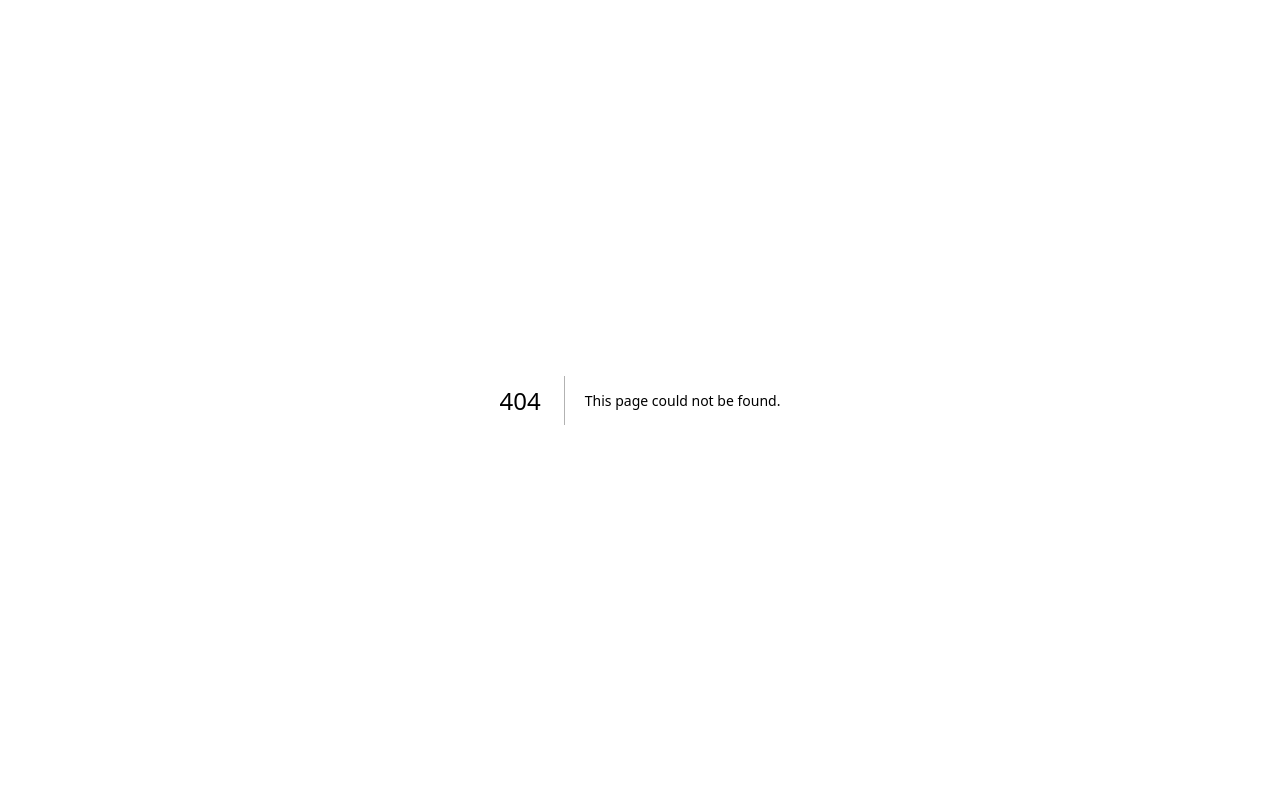
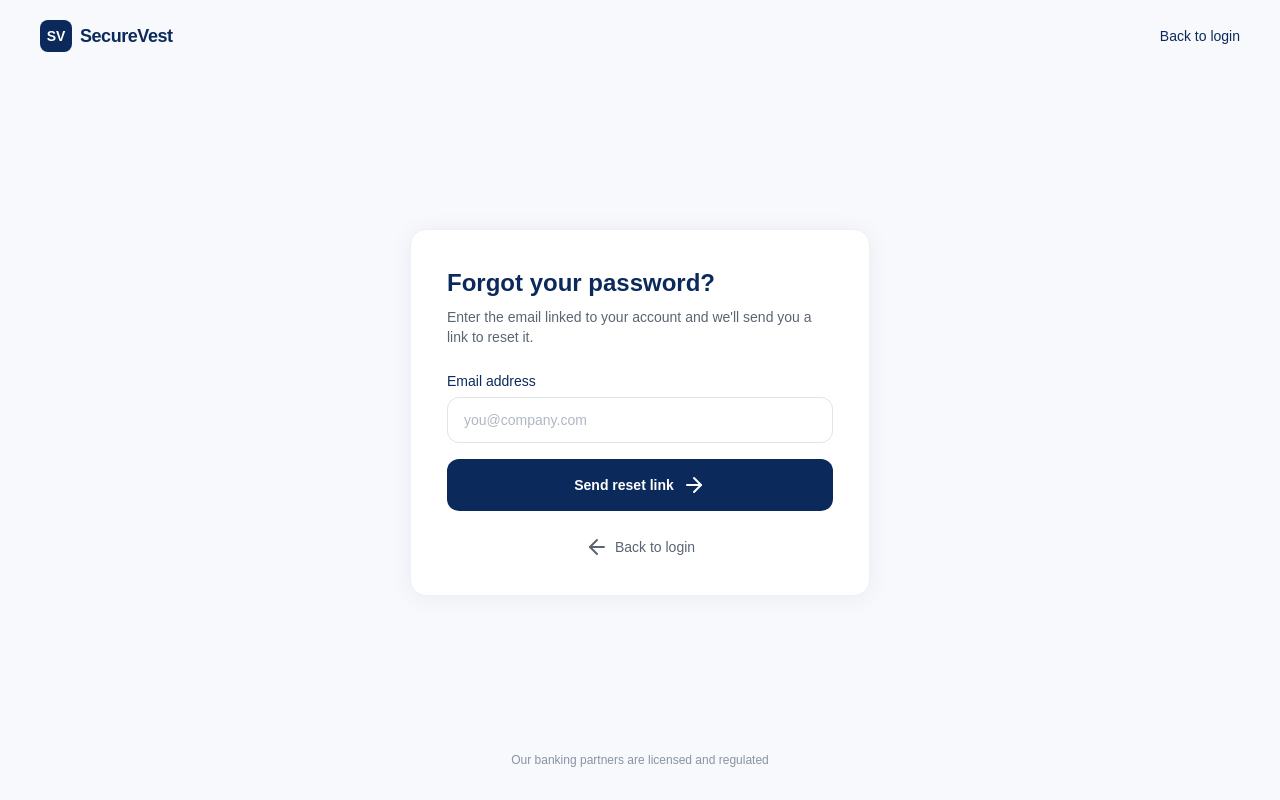
Before and after one commit to Brointech/Securevestadmin, a Next.js app: page /forget-password in a window 1280 px wide. Before the commit this address had no page. Built offline with nearby package versions, Linux system fonts and the light colour scheme.

Commit message:
New commit

```diff
--- a/app/dashboard/layout.tsx
+++ b/app/dashboard/layout.tsx
@@ -62,6 +62,7 @@
 //     </main>
 //   );
 // }
+
 "use client";
 
 import Sidebar from "@/components/dashboard/sidebar";
--- /dev/null
+++ b/app/forget-password/page.tsx
@@ -0,0 +1,155 @@
+"use client";
+
+import { useState, FormEvent } from "react";
+import Link from "next/link";
+import { ArrowRight, ArrowLeft, Mail } from "lucide-react";
+
+/**
+ * SecureVest — Forgot Password page
+ * Same visual system as LoginPage.tsx / CreateAccountPage.tsx.
+ * Flow: enter email -> "Send reset link" -> confirmation state.
+ * Links back to /login.
+ */
+
+export default function ForgotPasswordPage() {
+  const [email, setEmail] = useState("");
+  const [error, setError] = useState("");
+  const [submitting, setSubmitting] = useState(false);
+  const [sent, setSent] = useState(false);
+
+  const isValidEmail = (value: string) =>
+    /^[^\s@]+@[^\s@]+\.[^\s@]+$/.test(value);
+
+  async function handleSubmit(e: FormEvent) {
+    e.preventDefault();
+
+    if (!isValidEmail(email)) {
+      setError("Enter a valid email address.");
+      return;
+    }
+    setError("");
+    setSubmitting(true);
+
+    try {
+      // Replace with your real endpoint, e.g.:
+      // const res = await fetch("/api/auth/forgot-password", {
+      //   method: "POST",
+      //   headers: { "Content-Type": "application/json" },
+      //   body: JSON.stringify({ email }),
+      // });
+      // if (!res.ok) throw new Error("Couldn't send reset link. Try again.");
+
+      await new Promise((resolve) => setTimeout(resolve, 900)); // placeholder delay
+      setSent(true);
+    } catch (err) {
+      setError(err instanceof Error ? err.message : "Something went wrong.");
+    } finally {
+      setSubmitting(false);
+    }
+  }
+
+  return (
+    <div className="min-h-screen bg-[#F7F9FC] flex flex-col">
+      {/* Top bar */}
+      <header className="w-full px-6 sm:px-10 py-5 flex items-center justify-between">
+        <Link href="/" className="flex items-center gap-2">
+          <span className="w-8 h-8 rounded-lg bg-[#0B2A5B] flex items-center justify-center">
+            <span className="text-white text-sm font-bold">SV</span>
+          </span>
+          <span className="text-[#0B2A5B] font-semibold text-lg tracking-tight">
+            SecureVest
+          </span>
+        </Link>
+        <Link
+          href="/login"
+          className="text-sm font-medium text-[#0B2A5B] hover:underline"
+        >
+          Back to login
+        </Link>
+      </header>
+
+      {/* Main card */}
+      <main className="flex-1 flex items-start sm:items-center justify-center px-4 sm:px-6 py-6 sm:py-12">
+        <div className="w-full max-w-[460px] bg-white rounded-2xl shadow-[0_2px_24px_rgba(11,42,91,0.06)] border border-[#EDF0F5] p-6 sm:p-9">
+          {!sent ? (
+            <>
+              <h1 className="text-xl sm:text-2xl font-semibold text-[#0B2A5B] leading-snug">
+                Forgot your password?
+              </h1>
+              <p className="mt-2 text-sm text-[#5B6472]">
+                Enter the email linked to your account and we&apos;ll send you a
+                link to reset it.
+              </p>
+
+              <form onSubmit={handleSubmit} className="mt-6 space-y-4">
+                <div>
+                  <label className="block text-sm font-medium text-[#0B2A5B] mb-1.5">
+                    Email address
+                  </label>
+                  <input
+                    type="email"
+                    value={email}
+                    onChange={(e) => setEmail(e.target.value)}
+                    placeholder="you@company.com"
+                    className="w-full rounded-xl border border-[#DEE3EC] bg-white px-4 py-3 text-sm text-[#0B2A5B] placeholder:text-[#B0B7C3] focus:outline-none focus:ring-2 focus:ring-[#0B2A5B]/20 focus:border-[#0B2A5B]"
+                  />
+                  {error && (
+                    <p className="mt-1.5 text-xs text-red-500">{error}</p>
+                  )}
+                </div>
+
+                <button
+                  type="submit"
+                  disabled={submitting}
+                  className="w-full rounded-xl bg-[#0B2A5B] text-white text-sm font-semibold py-3.5 hover:bg-[#0B2A5B]/90 disabled:opacity-60 transition-colors flex items-center justify-center gap-2"
+                >
+                  {submitting ? "Sending..." : "Send reset link"}
+                  {!submitting && <ArrowRight className="text-base" />}
+                </button>
+              </form>
+            </>
+          ) : (
+            <>
+              <div className="w-12 h-12 rounded-full bg-[#0B2A5B]/[0.08] flex items-center justify-center mb-4">
+                <Mail className="text-[#0B2A5B] text-xl" />
+              </div>
+              <h1 className="text-xl sm:text-2xl font-semibold text-[#0B2A5B] leading-snug">
+                Check your inbox
+              </h1>
+              <p className="mt-2 text-sm text-[#5B6472]">
+                If an account exists for{" "}
+                <span className="font-medium text-[#0B2A5B]">{email}</span>, a
+                password reset link is on its way. It may take a few minutes to
+                arrive.
+              </p>
+
+              <button
+                type="button"
+                onClick={() => {
+                  setSent(false);
+                  setEmail("");
+                }}
+                className="mt-6 w-full rounded-xl border border-[#DEE3EC] text-[#0B2A5B] text-sm font-semibold py-3.5 hover:bg-[#0B2A5B]/[0.04] transition-colors"
+              >
+                Use a different email
+              </button>
+            </>
+          )}
+
+          <Link
+            href="/login"
+            className="mt-6 flex items-center justify-center gap-1.5 text-sm text-[#5B6472] hover:text-[#0B2A5B] transition-colors"
+          >
+            <ArrowLeft className="text-base" />
+            Back to login
+          </Link>
+        </div>
+      </main>
+
+      {/* Footer badge */}
+      <footer className="w-full flex items-center justify-center gap-2 pb-8 text-xs text-[#8A93A3]">
+        <span>Our banking partners are licensed and regulated</span>
+      </footer>
+    </div>
+  );
+}
--- a/app/page.tsx
+++ b/app/page.tsx
@@ -101,12 +101,14 @@ export default function LoginPage() {
             SecureVest
           </span>
         </Link>
-        <Link
+
+        {/*======================= Create account ========================*/}
+        {/* <Link
           href="/register"
           className="text-sm font-medium text-[#0B2A5B] hover:underline"
         >
           Create account
-        </Link>
+        </Link> */}
       </header>
 
       {/* Main card */}
@@ -116,7 +118,7 @@ export default function LoginPage() {
             Welcome back
           </h1>
           <p className="mt-2 text-sm text-[#5B6472]">
-            Sign in to continue to your SecureVest account.
+            Sign in to continue to your SecureVest admin dashboard.
           </p>
 
           <form onSubmit={handleSubmit} className="mt-6 space-y-4">
@@ -126,7 +128,7 @@ export default function LoginPage() {
               </p>
             )}
 
-            {/* Email */}
+            {/*======================== Email ======================================*/}
             <div>
               <label className="block text-sm font-medium text-[#0B2A5B] mb-1.5">
                 Email address
@@ -145,7 +147,7 @@ export default function LoginPage() {
               )}
             </div>
 
-            {/* Password */}
+            {/*========================== Password ===================================*/}
             <div>
               <label className="block text-sm font-medium text-[#0B2A5B] mb-1.5">
                 Password
@@ -178,15 +180,15 @@ export default function LoginPage() {
               )}
             </div>
 
-            {/* Forgot password */}
-            <div className="flex justify-end">
+            {/*======================= Forgot password ========================*/}
+            {/* <div className="flex justify-end">
               <Link
                 href="/forgot-password"
                 className="text-xs font-medium text-[#0B2A5B] hover:underline"
               >
                 Forgot password?
               </Link>
-            </div>
+            </div> */}
 
             <button
               type="submit"
@@ -198,19 +200,20 @@ export default function LoginPage() {
             </button>
           </form>
 
-          <p className="mt-6 text-center text-sm text-[#5B6472]">
+          {/*======================= Create an account ========================*/}
+          {/* <p className="mt-6 text-center text-sm text-[#5B6472]">
             Don&apos;t have an account?{" "}
             <Link
-              href="/component/dashboard/register"
+              href="/register"
               className="text-[#0B2A5B] font-medium hover:underline"
             >
               Create account
             </Link>
-          </p>
+          </p> */}
         </div>
       </main>
 
-      {/* Footer badge */}
+      {/*============================= Footer badge ================================*/}
       <footer className="w-full flex items-center justify-center gap-2 pb-8 text-xs text-[#2d2e2e]">
         <span>
           Our banking partners are licensed by <b>CBN</b>
```
